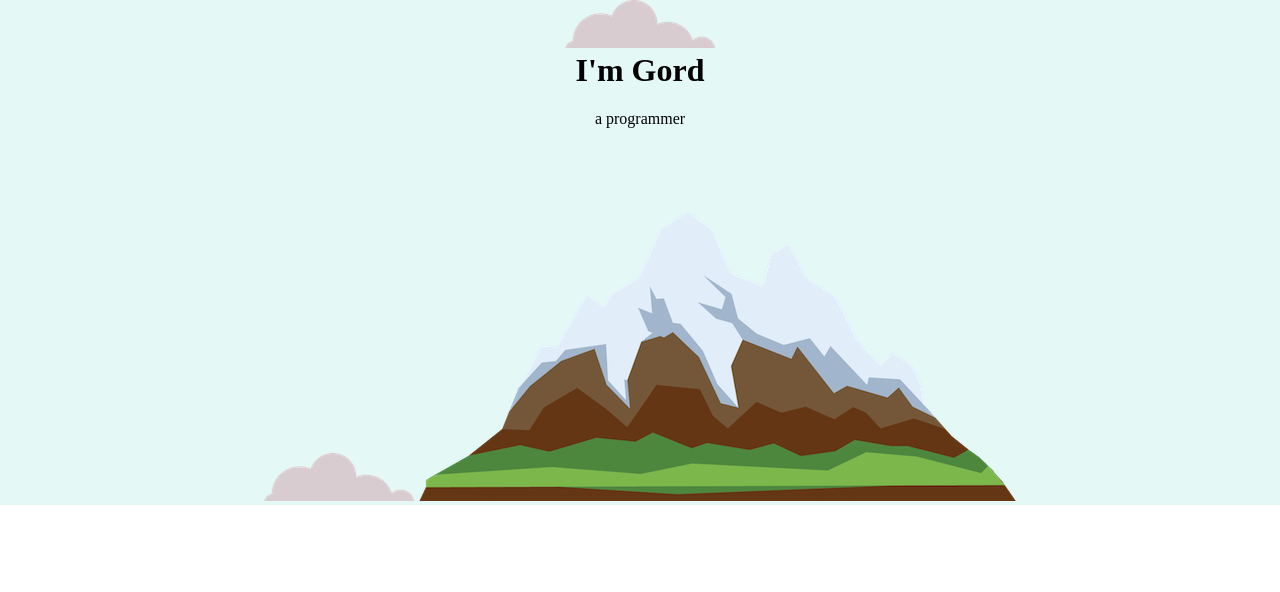
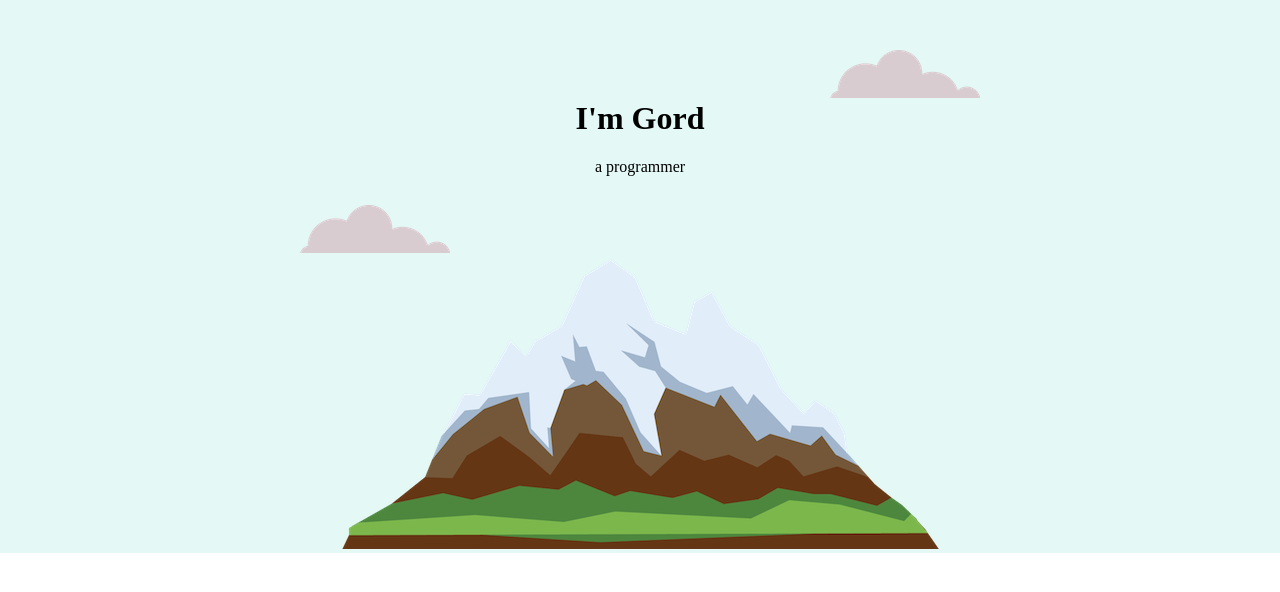
Before and after one commit to gbolli/personal_page_appbrewery, a plain HTML site: page index.html in a window 1280 px wide. Drawn offline with Linux system fonts and the light colour scheme.

Commit message:
Fix positioning of clouds (absolute)

```diff
--- a/css/styles.css
+++ b/css/styles.css
@@ -7,6 +7,20 @@ h1 {
     margin-top: 0;
 }
 
-div {
+.top-container {
     background-color: #E4F9F5;
+    position: relative;
+    padding-top: 100px;
 }
+
+.top-cloud {
+    position: absolute;
+    right: 300px;
+    top: 50px;
+}
+
+.bottom-cloud {
+    position: absolute;
+    left: 300px;
+    bottom: 300px;
+}
--- a/index.html
+++ b/index.html
@@ -10,10 +10,10 @@
 </head>
 <body>
     <div class="top-container">
-        <img src="images/cloud.png" alt="cloud-img">
+        <img class="top-cloud" src="images/cloud.png" alt="cloud-img">
         <h1>I'm Gord</h1>
         <p>a programmer</p>
-        <img src="images/cloud.png" alt="cloud-img">
+        <img class="bottom-cloud" src="images/cloud.png" alt="cloud-img">
         <img src="images/mountain.png" alt="mountain-img">
     </div>
 
```
